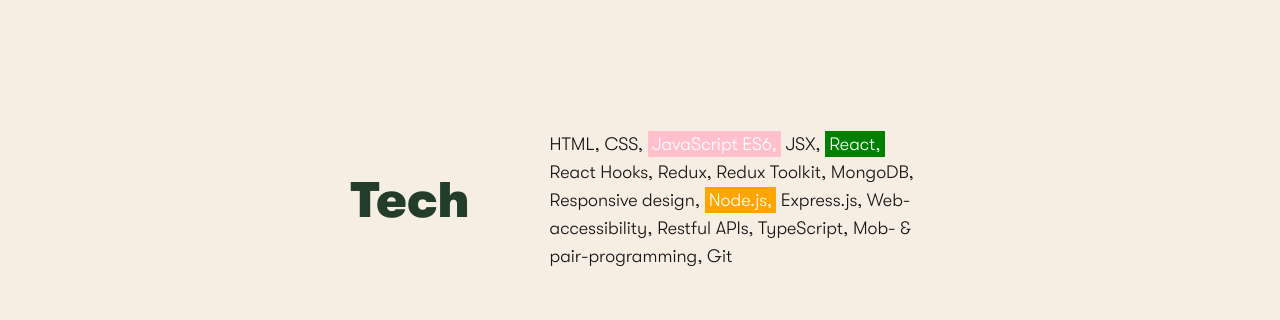
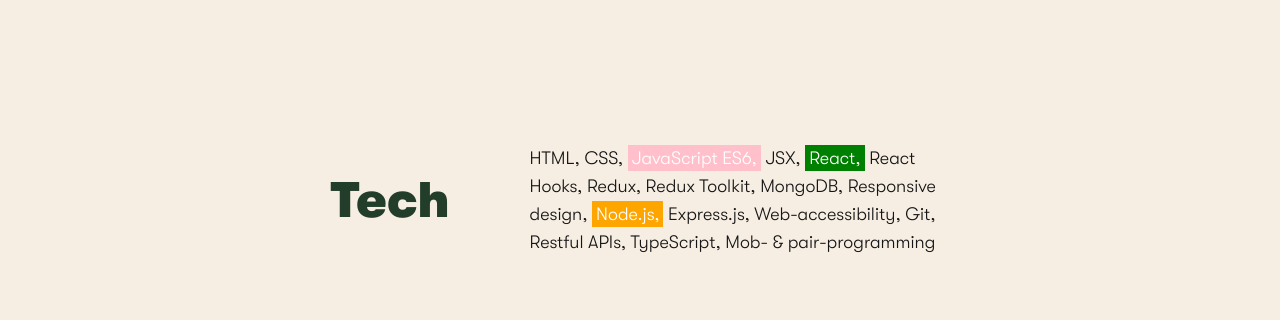
Before and after one commit to JohLeo/Portfolio, a React (Create React App) app: page / in a window 1280 px wide. Shown: the part 960-1280 px from the top of the page. Built offline with nearby package versions, Linux system fonts and the light colour scheme.

Commit message:
moving words

```diff
--- a/src/components/tech.js
+++ b/src/components/tech.js
@@ -26,7 +26,7 @@
   font-weight: 300;
   line-height: 28px;
   margin: 50px 0;
-  max-width: 380px;
+  max-width: 420px;
   opacity: 0;
 `;
 
@@ -79,8 +79,8 @@
         HTML, CSS, <TagJs>JavaScript ES6,</TagJs> JSX, {' '}
         <TagReact>React,</TagReact> React Hooks, Redux, Redux Toolkit, MongoDB,
         Responsive design,{' '}<TagNode>Node.js,</TagNode> Express.js,
-        Web-accessibility, Restful APIs, TypeScript,
-        Mob- & pair-programming, Git
+        Web-accessibility, Git, Restful APIs, TypeScript,
+        Mob- & pair-programming
       </TechText>
     </Container>
   );
```
